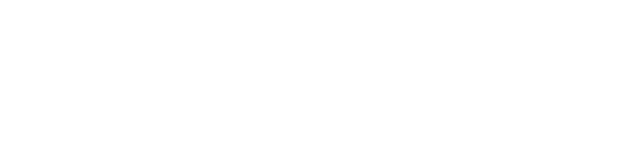
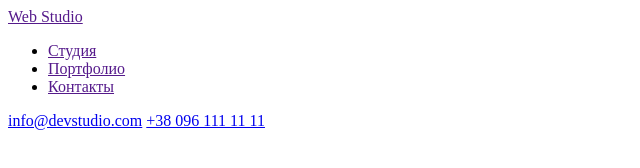
Before and after one commit to Legion13v/goit-markup-hw-01, a plain HTML site: page index.html in a window 1280 px wide. Shown: the whole page, without its empty margins (0-640 px from the left). Drawn offline with Linux system fonts and the light colour scheme.

Commit message:
Add prettierr

```diff
--- a/index.html
+++ b/index.html
@@ -6,5 +6,22 @@
     <meta name="viewport" content="width=device-width, initial-scale=1.0" />
     <title>Document</title>
   </head>
-  <body></body>
+  <body>
+    <header>
+      <a href="">Web Studio</a>
+      <ul>
+        <li>
+          <a href="">Студия</a>
+        </li>
+        <li>
+          <a href="">Портфолио</a>
+        </li>
+        <li>
+          <a href="">Контакты</a>
+        </li>
+      </ul>
+      <a href="mailto:info@devstudio.com">info@devstudio.com</a>
+      <a href="tel:+380961111111">+38 096 111 11 11</a>
+    </header>
+  </body>
 </html>
```
Also changed, not shown: .prettierrc.json (added).
